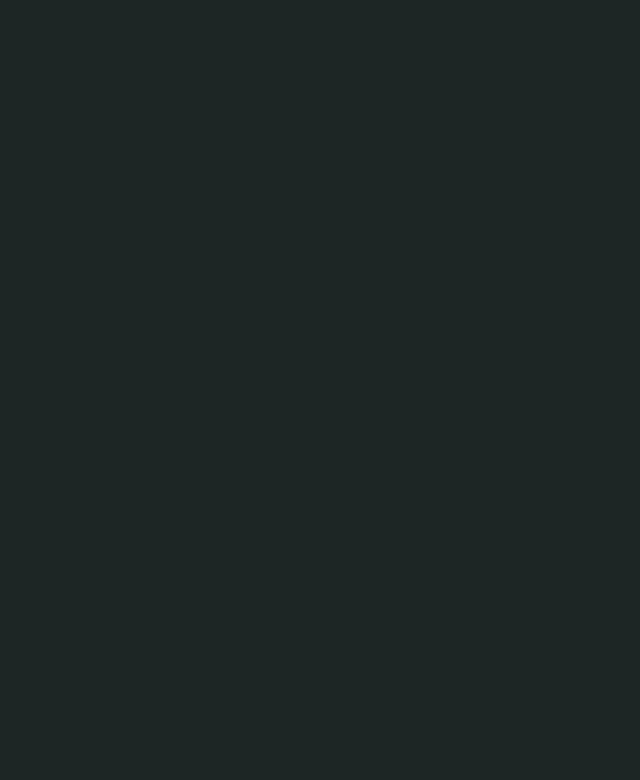
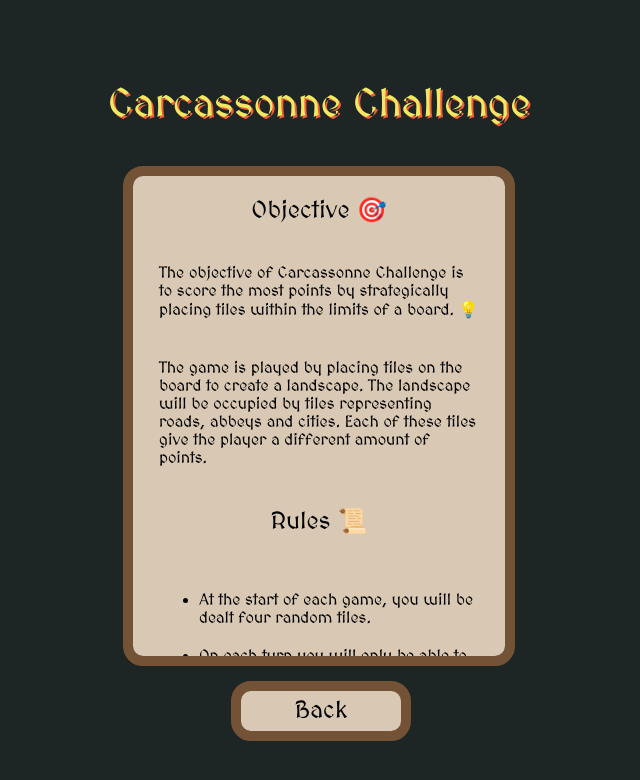
Before and after one commit to devcale/Carcassonne-Challenge, a React (Vite) app: page /Carcassonne-Challenge/howtoplay in a window 1280 px wide. Before the commit this address had no page. Shown: the top 780 px of the page, without its empty margins (321-961 px from the left). Built offline with nearby package versions, Linux system fonts and the light colour scheme.

Commit message:
Added instructions

```diff
--- a/src/App.tsx
+++ b/src/App.tsx
@@ -2,6 +2,7 @@
 
 import { Route, Routes } from 'react-router-dom';
 
+import { InstructionsPage } from './pages/InstructionsPage/InstructionsPage';
 import { LandingPage } from './pages/LandingPage/LandingPage';
 import { PlayGame } from './pages/PlayGame/PlayGame';
 
@@ -10,6 +11,7 @@
     <Routes>
       <Route path="/Carcassonne-Challenge/" element={<LandingPage />} />
       <Route path="/Carcassonne-Challenge/play" element={<PlayGame />} />
+      <Route path="/Carcassonne-Challenge/howtoplay" element={<InstructionsPage />} />
     </Routes>
   );
 }
--- /dev/null
+++ b/src/pages/InstructionsPage/InstructionsPage.css
@@ -0,0 +1,37 @@
+.instructions-container {
+  height: 100vh;
+  display: flex;
+  flex-direction: column;
+  justify-content: center;
+  align-items: center;
+}
+
+.title-instructions {
+  margin: 1%;
+  text-align: center;
+  padding: 1.5vh;
+  font-size: 5vh;
+  background-color: #1d2625;
+  color: #f2e963;
+  text-shadow: 2px 2px #f25e3d;
+}
+
+.instructions-content-container {
+  display: flex;
+  flex-direction: column;
+  flex-wrap: nowrap;
+  justify-content: start;
+  align-items: center;
+  margin: 1%;
+  padding-left: 2%;
+  padding-right: 2%;
+  width: 40vh;
+  height: 60vh;
+  border-radius: 20px;
+  background-color: #d9c9b4;
+  border-style: solid;
+  border-width: 10px;
+  border-color: #735236;
+  cursor: pointer;
+  overflow-y: scroll;
+}
--- /dev/null
+++ b/src/pages/InstructionsPage/InstructionsPage.tsx
@@ -0,0 +1,91 @@
+import './InstructionsPage.css';
+
+import { Link } from 'react-router-dom';
+
+export const InstructionsPage = () => {
+  return (
+    <div className="instructions-container">
+      <div className="title-instructions">Carcassonne Challenge</div>
+      <div className="instructions-content-container">
+        <h2 id="objective">Objective 🎯</h2>
+        <p>
+          The objective of Carcassonne Challenge is to score the most points by
+          strategically placing tiles within the limits of a board. 💡
+        </p>
+        <p>
+          The game is played by placing tiles on the board to create a landscape. The
+          landscape will be occupied by tiles representing roads, abbeys and cities. Each
+          of these tiles give the player a different amount of points.
+        </p>
+
+        <h2 id="rules">Rules 📜</h2>
+        <ul>
+          <li>
+            <p>At the start of each game, you will be dealt four random tiles.</p>
+          </li>
+          <li>
+            <p>On each turn you will only be able to place one tile of these types:</p>
+            <ul>
+              <li>
+                <p>
+                  🏰 Cities: They can be placed in any free space that is adjacent to any
+                  placed tile.
+                </p>
+              </li>
+              <li>
+                <p>
+                  🛣️ Roads: They can be placed in any free space that has an adjacent
+                  road.
+                </p>
+              </li>
+              <li>
+                <p>
+                  ⛪ Abbeys: They can be placed in any free space that is adjacent to any
+                  placed tile.
+                </p>
+              </li>
+            </ul>
+          </li>
+          <li>
+            <p>After a tile is placed, you will be dealt a new random tile.</p>
+          </li>
+          <li>
+            <p>
+              You are able to discard the tiles in your hand, but this ability takes 5
+              turns to recharge.
+            </p>
+          </li>
+          <li>
+            <p>
+              The game ends when all tiles have been placed, or a tile in your current
+              hand can&apos;t be played and you have no discards available. 💥
+            </p>
+          </li>
+        </ul>
+
+        <h2 id="points">Points ⭐</h2>
+        <p>You are able to gain points through a variety of ways:</p>
+        <ul>
+          <li>
+            <p>Roads give you one point per tile.</p>
+          </li>
+          <li>
+            <p>
+              Abbeys give you one point for each tile that surrounds it. This way, the
+              maximum amount of points per Abbey is 8 points.
+            </p>
+          </li>
+          <li>
+            <p>
+              Cities gives you two points per tile, and an extra point for each city
+              chain.
+            </p>
+          </li>
+        </ul>
+      </div>
+      <Link to="/Carcassonne-Challenge/">
+        <div className="ui-button">Back</div>
+      </Link>
+    </div>
+  );
+};
--- a/src/pages/LandingPage/LandingPage.css
+++ b/src/pages/LandingPage/LandingPage.css
@@ -31,6 +31,7 @@
   justify-content: center;
   align-items: center;
 
+  font-size: 3vh;
   text-decoration: none;
 
   -webkit-transform: translateZ(0);
--- a/src/pages/LandingPage/LandingPage.tsx
+++ b/src/pages/LandingPage/LandingPage.tsx
@@ -11,7 +11,9 @@
         <div className="ui-button">Play Game</div>
       </Link>
 
-      <div className="ui-button">How to Play</div>
+      <Link to="/Carcassonne-Challenge/howtoplay">
+        <div className="ui-button">How to Play</div>
+      </Link>
     </div>
   );
 };
```
